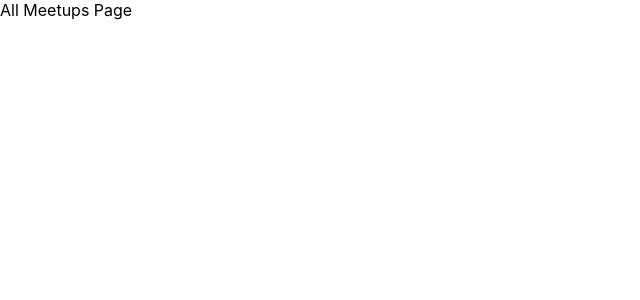
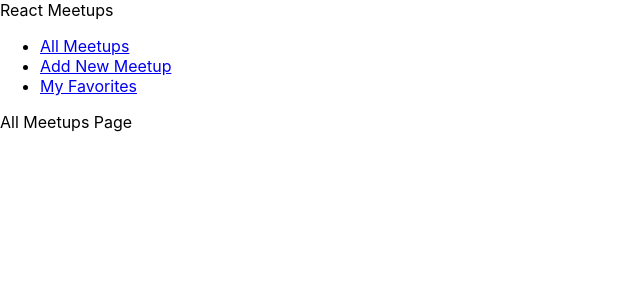
Before and after one commit to Kayizoku/simple-web-page, a React (Create React App) app: page / in a window 1280 px wide. Shown: the top 300 px of the page, without its empty margins (0-640 px from the left). Built offline with nearby package versions, Linux system fonts and the light colour scheme.

Commit message:
Added navigation component for easy navigation

```diff
--- a/src/App.js
+++ b/src/App.js
@@ -2,9 +2,11 @@
 import AllMeetupsPage from './pages/AllMeetups';
 import NewMeetupsPage from './pages/NewMeetups';
 import FavoritesPage from './pages/Favorites';
+import MainNavigation from './components/layout/MainNavigation';
 
 function App() {
   return <div>
+    <MainNavigation />
     <Switch>
       <Route path='/' exact>
         <AllMeetupsPage />
--- /dev/null
+++ b/src/components/layout/MainNavigation.js
@@ -0,0 +1,25 @@
+import { Link } from 'react-router-dom';
+
+function MainNavigation() {
+  return (
+    <header>
+      <div>React Meetups</div>
+      <nav>
+        <ul>
+          <li>
+            <Link to='/'>All Meetups</Link>
+          </li>
+          <li>
+            <Link to='/new-meetup'>Add New Meetup</Link>
+          </li>
+          <li>
+            <Link to='/favorites'>My Favorites</Link>
+          </li>
+        </ul>
+      </nav>
+    </header>
+  );
+}
+
+
+export default MainNavigation;
```
